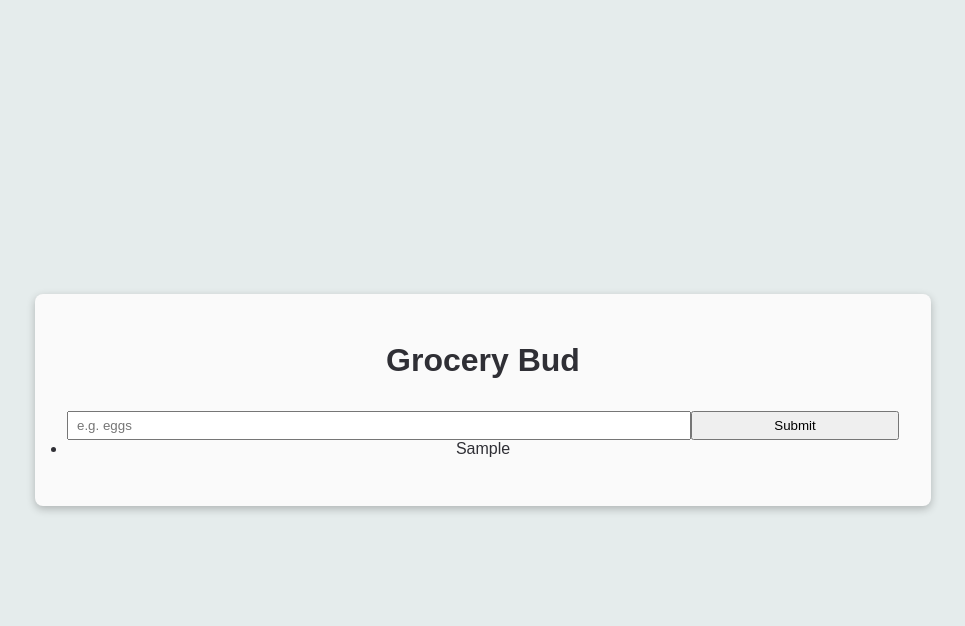
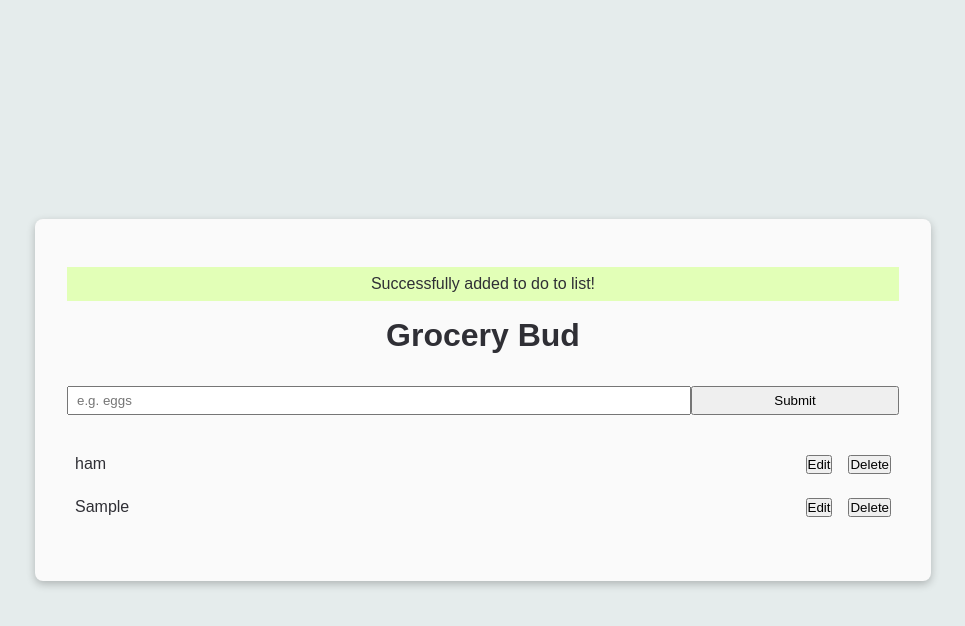
Before and after one commit to Tirelo-Mputle/js-mini-proj-to-do-list-app, a website: page index.html in a window 1280 px wide. Both pictures are taken after typing "Sample" into the empty fields and a click on the button "Submit". Shown: the whole page, without its empty margins (157-1122 px from the left). Drawn offline with Linux system fonts and the light colour scheme.

Commit message:
Added success message display when user add a to do to the list

```diff
--- a/css/style.css
+++ b/css/style.css
@@ -35,25 +35,55 @@ main {
   box-shadow: rgba(0, 0, 0, 0.24) 0px 3px 8px;
 }
 .input-btn-container {
-
   width: 100%;
   display: grid;
   grid-template-columns: 3fr 1fr;
   height: 1.8rem;
   border-radius: 0.5rem;
 }
-.input{
+.input {
   padding-left: 0.5rem;
 }
-.input:focus{
+.input:focus {
   outline: 2px solid var(--darkBlue);
-    border:none;
+  border: none;
   background-color: var(--inputBackground);
 }
-.submit-btn:hover{
+.submit-btn:hover {
   background-color: var(--darkBlue);
   color: var(--white);
-    border:2px solid var(--darkBlue);
+  border: 2px solid var(--darkBlue);
   border-top-right-radius: 0.2rem;
   border-bottom-right-radius: 0.2rem;
 }
+/* TO DOs */
+.todos-container {
+  margin-top: 2rem;
+}
+/* todoListItem */
+.todoListItem {
+  list-style-type: none;
+  display: flex;
+  justify-content: space-between;
+  padding: 0.5rem;
+  margin-bottom: 0.5rem;
+}
+.todoListItem:hover {
+  background-color: var(--inputBackground);
+}
+.todoItemIcons {
+  display: flex;
+  gap: 1rem;
+}
+
+.alert {
+  padding: 0.5rem 1rem;
+  margin-bottom: 1rem;
+  display: none;
+}
+.show-alert {
+  display: block;
+}
+.alert-success {
+  background-color: rgb(226, 255, 183);
+}
--- a/index.html
+++ b/index.html
@@ -4,6 +4,11 @@
     <meta charset="UTF-8" />
     <meta http-equiv="X-UA-Compatible" content="IE=edge" />
     <meta name="viewport" content="width=device-width, initial-scale=1.0" />
+    <!-- font awesome -->
+    <script
+      src="https://kit.fontawesome.com/b614e5aac1.js"
+      crossorigin="anonymous"
+    ></script>
     <title>JS TO DO LIST APP</title>
     <link rel="stylesheet" href="css/style.css" />
     <script src="js/script.js" type="module" defer></script>
@@ -12,6 +17,7 @@
     <main>
       <!-- To do container -->
       <div class="todoContainer">
+        <p class="alert"></p>
         <h1>Grocery Bud</h1>
         <!-- To do input form -->
         <form class="input-btn-container">
@@ -27,9 +33,7 @@
           <button class="submit-btn" type="button">Submit</button>
         </form>
         <!-- Display to dos -->
-        <ul class="todos-container">
-
-        </ul>
+        <ul class="todos-container"></ul>
       </div>
     </main>
   </body>
--- a/js/script.js
+++ b/js/script.js
@@ -2,12 +2,31 @@ const input = document.querySelector(".input");
 const inputForm = document.querySelector("form");
 const submitBtn = document.querySelector(".submit-btn");
 const todosContainer = document.querySelector(".todos-container");
-let todoListItemsArray = [];
+const alert = document.querySelector(".alert");
+// app state
+const state = {
+  todoListItemsArray: [{ todoItem: "ham", id: 5 }],
+};
+let todoListItemsArray = [{ todoItem: "ham", id: 5 }];
+let isAlertVisible = false;
+let isEditing = false;
 /**
  * Clears the to do input field after the user adds the to do to the list of to dos
  */
 const clearTodoInputField = () => {
   input.value = "";
+};
+const displayAlert = () => {
+  isAlertVisible = true;
+  if (isAlertVisible) {
+    alert.classList.add("alert-success", "show-alert");
+    alert.textContent = `Successfully added to do to list!`;
+    setTimeout(() => {
+      isAlertVisible = false;
+      alert.classList.remove("alert-success", "show-alert");
+    }, 3000);
+    //cleartimeout
+  }
 };
 /**
  * Adds input to do value in the list of to dos to be displayed.
@@ -19,24 +38,44 @@ const addTodoItemToList = () => {
       ...todoListItemsArray,
       { todoItem, id: crypto.randomUUID() },
     ];
+    displayAlert();
   }
   clearTodoInputField();
-  console.log(todoListItemsArray);
 };
+/**
+ * Displays to do when they are added to the to dos list.
+ */
 const displayTodoListItems = () => {
   const fragment = new DocumentFragment();
   todoListItemsArray.forEach((todo) => {
     const todoItem = document.createElement("li");
     todoItem.classList.add("todoListItem");
     todoItem.innerHTML = `
-   <div>
+
    <p>${todo.todoItem}</p>
-   </div>`;
+   <div class="todoItemIcons">
+   <button data-action="edit">Edit</button>
+   <button data-action="delete">Delete</button>
+   </div>
+   `;
+    todoItem.addEventListener("click", (e) => {
+
+      const actionType = e.target.dataset.action;
+      if(actionType ==="edit"){
+        console.log("EDITTING")
+      }
+      if(actionType ==="delete"){
+        console.log("DELETING")
+      }
+    });
+    //    <i class="fa-solid fa-trash"></i>
+    //   <i class="fa-solid fa-pen-to-square"></i>
     fragment.appendChild(todoItem);
   });
   todosContainer.innerHTML = "";
   todosContainer.appendChild(fragment);
 };
+displayTodoListItems();
 inputForm.addEventListener("submit", (e) => {
   e.preventDefault();
   addTodoItemToList();
```
Lines whose indentation alone changed are shown as unchanged.
